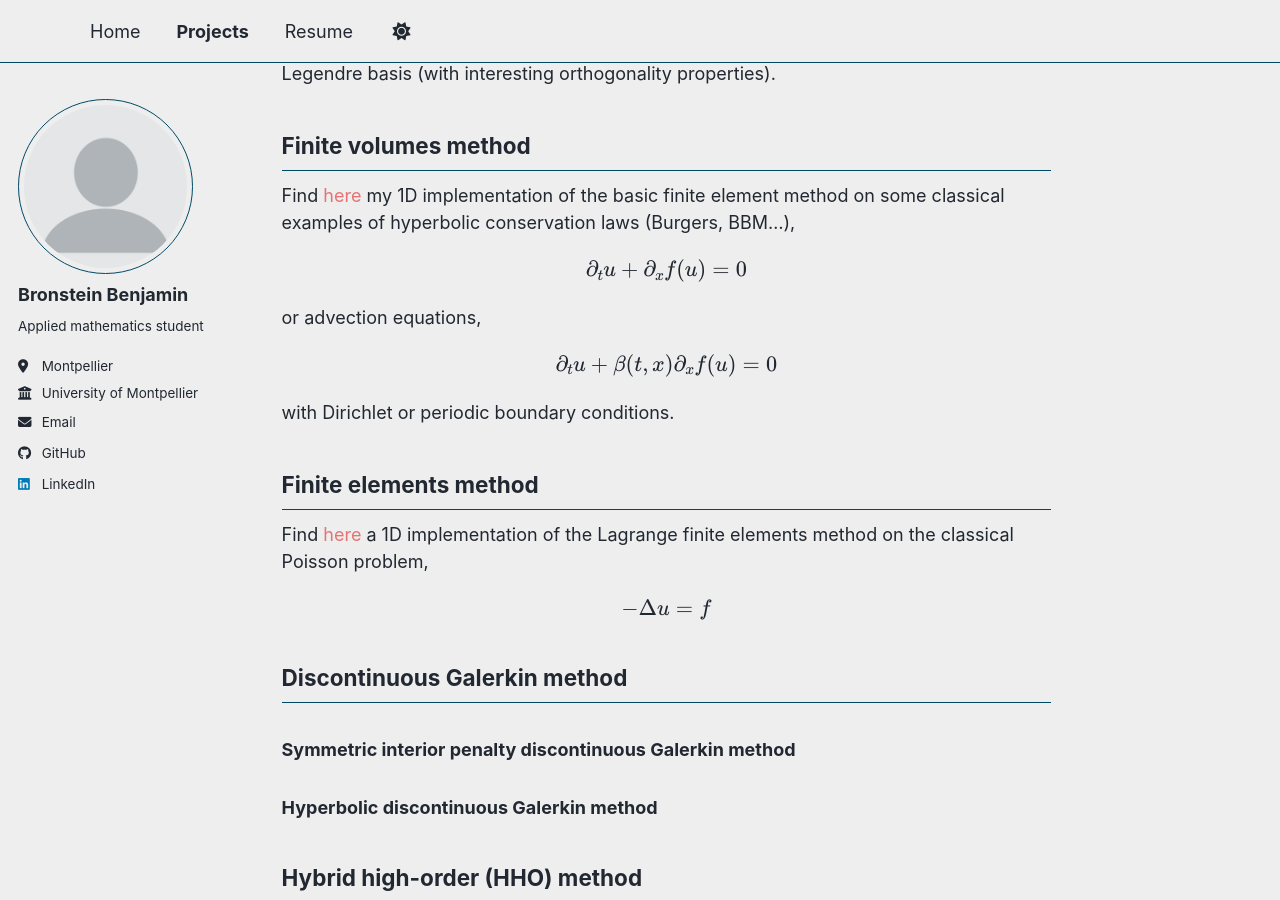
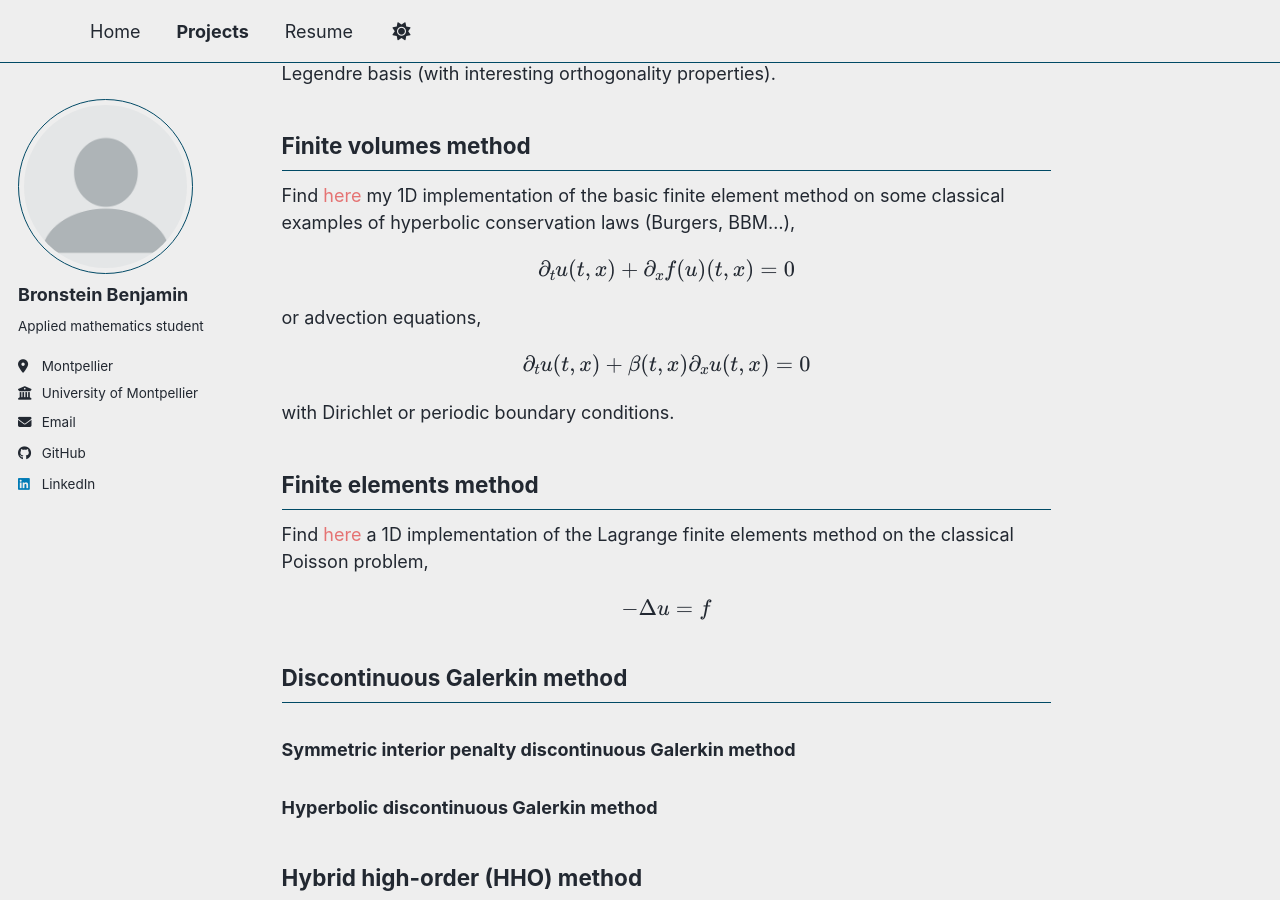
Before and after one commit to HerrBronstein/herrbronstein.github.io, a Jekyll site: the page built from _portfolio/portfolio-4.md, in a window 1280 px wide and 900 px high, scrolled down 1230 px. Built offline with Jekyll 4.4.1, drawn with Linux system fonts in a browser that asks for light colours; a style sheet for code colours, icons or effects is not loaded.

```diff
--- a/_portfolio/portfolio-4.md
+++ b/_portfolio/portfolio-4.md
@@ -31,11 +31,11 @@ In order to do so, we have an important choice of polynomial basis (with differe
 
 Find [here](https://github.com/HerrBronstein/Numerical-Methods-Tools/tree/main/Finite_Volumes) my 1D implementation of the basic finite element method on some classical examples of hyperbolic conservation laws (Burgers, BBM...),
 
-$$\partial_t u + \partial_x f(u) = 0 $$
+$$\partial_t u(t,x) + \partial_x f(u)(t,x) = 0 $$
 
 or advection equations,
 
-$$\partial_t u + \beta(t,x) \partial_x f(u) = 0$$
+$$\partial_t u(t,x) + \beta(t,x) \partial_x u(t,x) = 0$$
 
 with Dirichlet or periodic boundary conditions.
 
```
